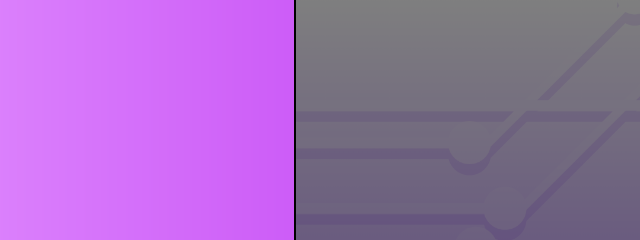
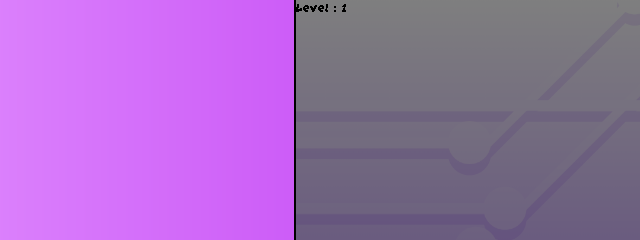
Before and after one commit to Bernardo27dev/Chocolate-Game, a plain HTML site: page index.html in a window 1280 px wide. Shown: the top 240 px of the page, 44-684 px from the left. Drawn offline with Linux system fonts and the light colour scheme; some packages are replaced by stand-ins of ours; a script that the page names is missing.

Commit message:
chore: increasing level's system

```diff
--- a/index.html
+++ b/index.html
@@ -19,6 +19,7 @@
         </div>
         <div id="gameScreen">
             <div id="points">Pontuação: 0</div>
+            <div id="levels" class="level layers" data-text="">Level : 1</div>
             <h2 id="cheatCounter" class="glitch glitch layers" data-text=""></h2>
             <div id="bag">
                 <img id="bagImage" src="./assets/duke.png" alt="Bag">
```
